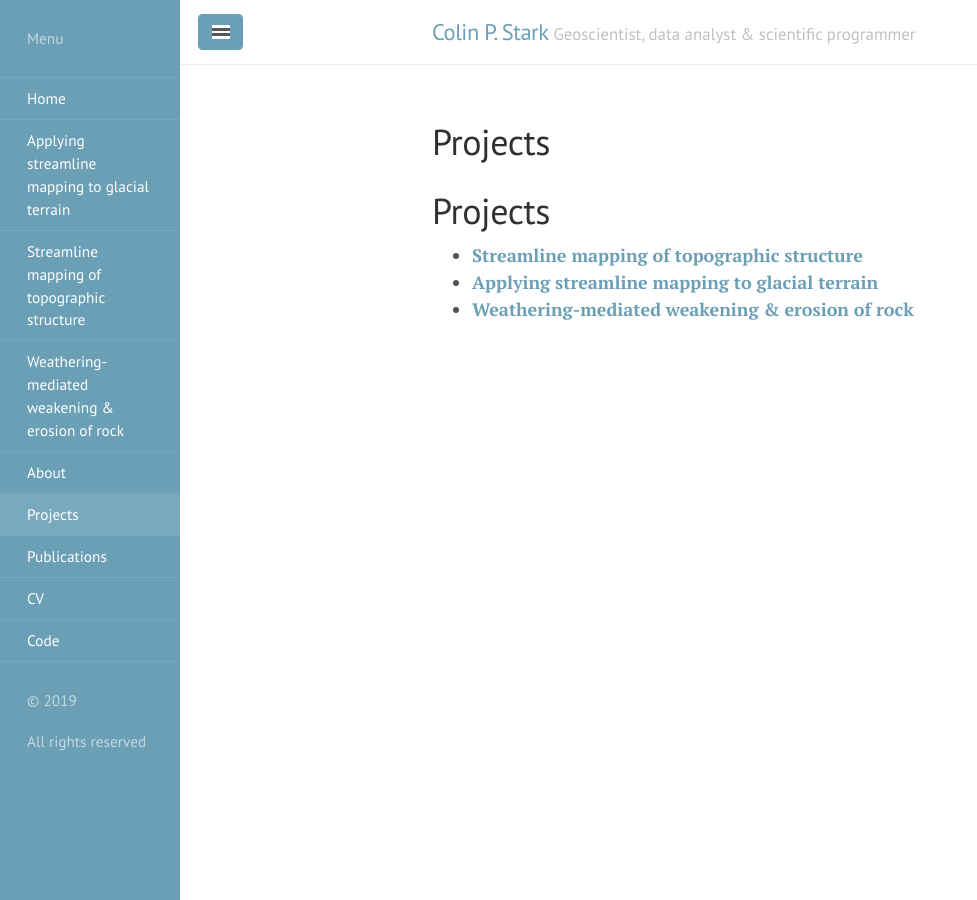
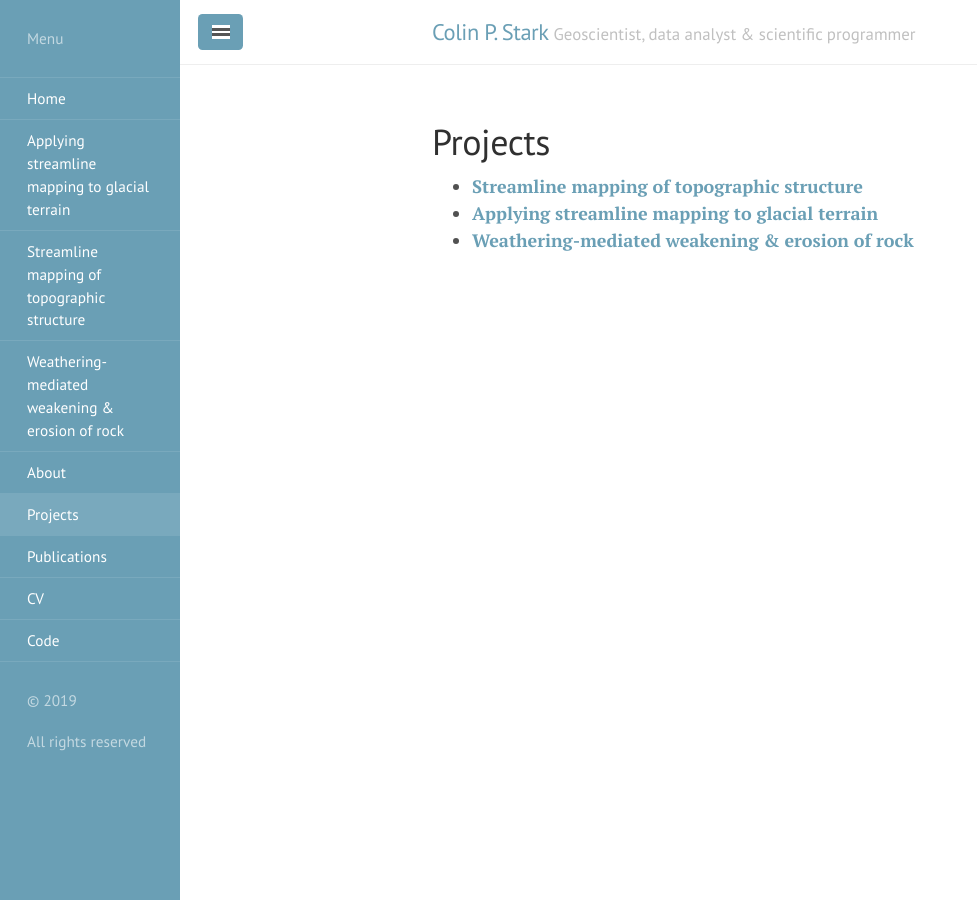
Before and after one commit to cstarkjp/cstarkjp.github.io, a Jekyll site: the page built from projects.md, in a window 1280 px wide. Shown: the whole page, without its empty margins (0-977 px from the left). Built offline with Jekyll 4.4.1, drawn with Linux system fonts in a browser that asks for light colours.

Commit message:
Tinkering

```diff
--- a/projects.md
+++ b/projects.md
@@ -4,8 +4,6 @@
 lc_title: projects
 ---
 
-# Projects
-
-  * [**Streamline mapping of topographic structure**](Projects/slm)
-  * [**Applying streamline mapping to glacial terrain**](Projects/glacial)
-  * [**Weathering-mediated weakening & erosion of rock**](Projects/wme)
+  * [**Streamline mapping of topographic structure**](/Projects/slm)
+  * [**Applying streamline mapping to glacial terrain**](/Projects/glacial)
+  * [**Weathering-mediated weakening & erosion of rock**](/Projects/wme)
```
